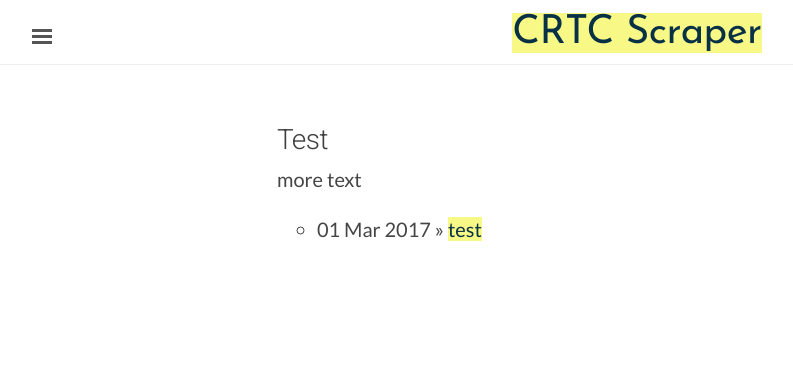
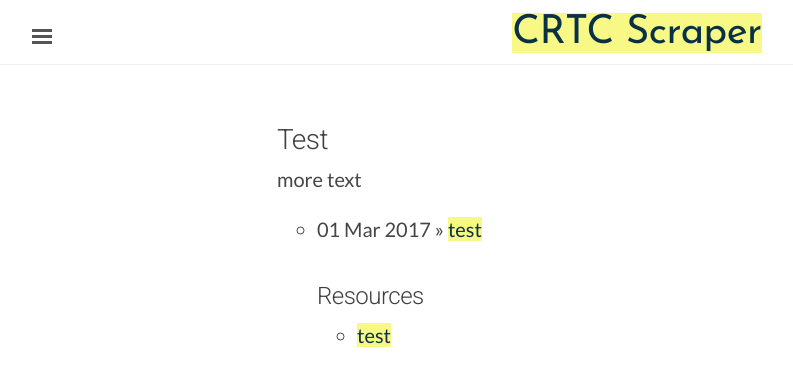
Before and after one commit to telecom-research/CRTC-Scraper, a Jekyll site: the page built from index.html, in a window 1280 px wide. Shown: the top 386 px of the page, without its empty margins (3-796 px from the left). Built offline with Jekyll 4.4.1, drawn with Linux system fonts in a browser that asks for light colours; some web fonts are replaced.

Commit message:
trying to config posts

```diff
--- a/index.html
+++ b/index.html
@@ -14,4 +14,13 @@ title: CRTC Scraper
 	  {% endfor %}
 	</ul>
 
-<a href="{{ post.url }}">{{ post.title }}</a>
+<div class="column">
+<h2>Resources</h2>
+<ul>
+  {% for post in site.categories.resources reversed %}
+    {% if post.url %}
+        <li><a href="{{ post.url }}">{{ post.title }}</a></li>
+    {% endif %}
+  {% endfor %}
+</ul>
+</div>
```
Also changed, not shown: _posts/2017-03-01-test.md (+1 -1 lines).
